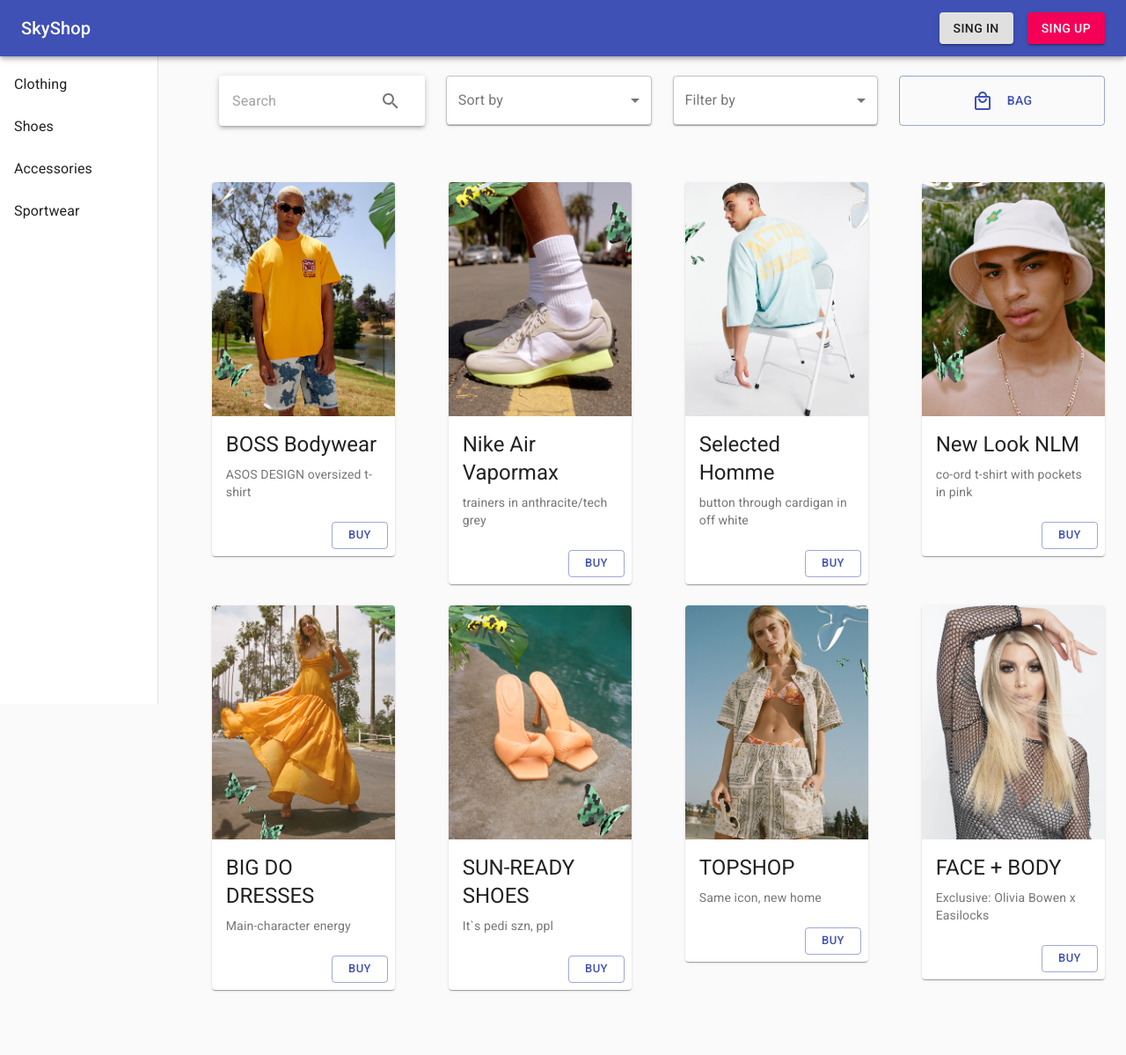
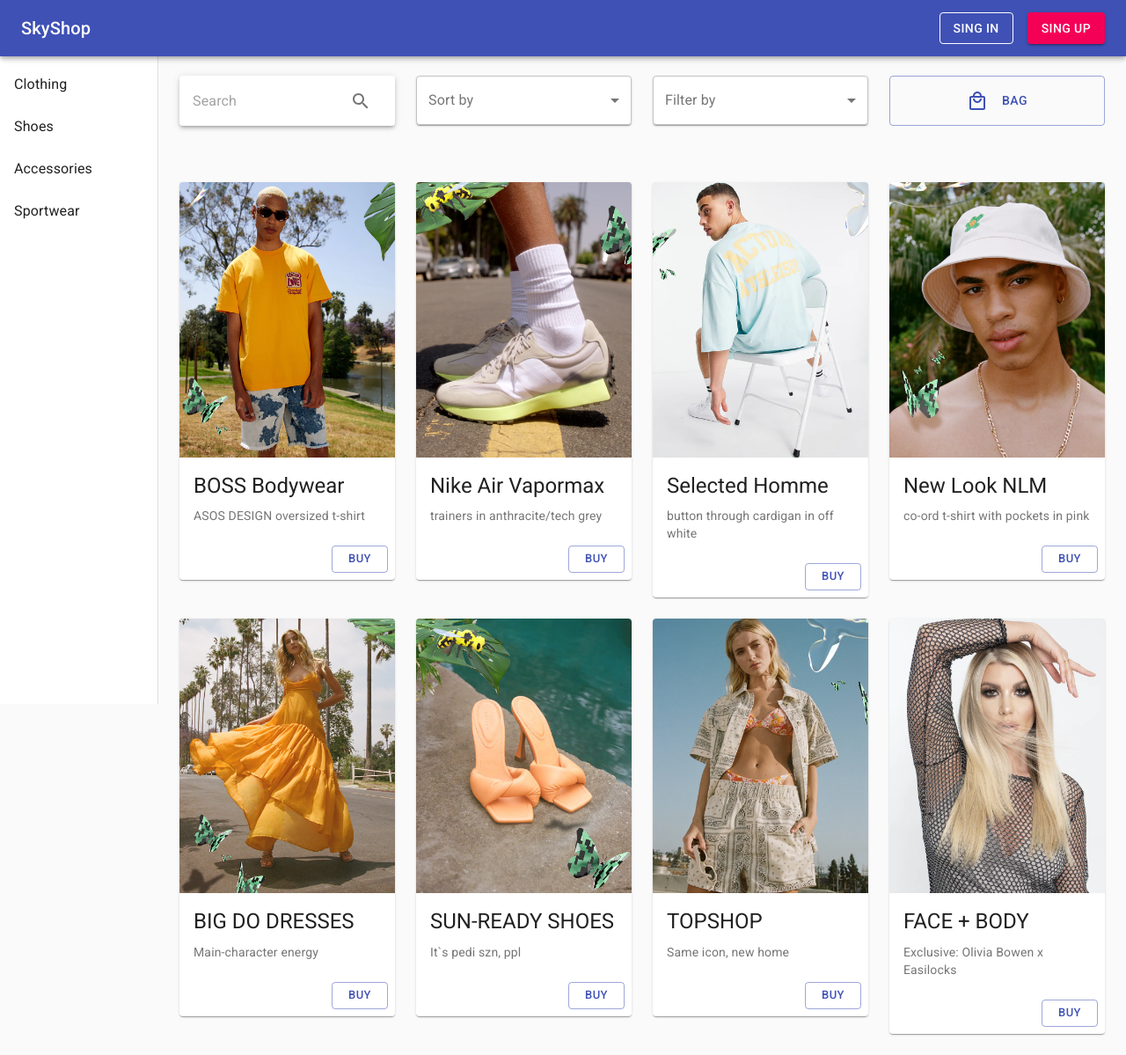
Before and after one commit to vlad9699/SkyShop, a React (Create React App) app: page / in a window 1280 px wide. Shown: the whole page at 88% size. Before the commit the page ends 1149 px from the top, so only its background shows below. Built offline with nearby package versions, Linux system fonts and the light colour scheme; the HTML template or start-up script is replaced by a standard one.

Commit message:
fix style

```diff
--- a/src/App.jsx
+++ b/src/App.jsx
@@ -91,12 +91,6 @@
       [theme.breakpoints.down('xs')]: {
          maxWidth: 'none',
       },
-      [theme.breakpoints.up('sm')]: {
-         marginLeft: '5%',
-      },
-      [theme.breakpoints.up('md')]: {
-         marginLeft: '15%',
-      },
    },
    buyBtn: {
       justifyContent: 'flex-end',
@@ -122,13 +116,8 @@
    },
    containerForm: {
       marginTop: '50px',
-      paddingLeft: 45,
       [theme.breakpoints.down('xs')]: {
          marginTop: 0,
-         paddingLeft: 0,
-      },
-      [theme.breakpoints.down('sm')]: {
-         paddingLeft: 0,
       },
    },
    selectContainer: {
@@ -252,7 +241,7 @@
                </Grid>
                <Toolbar />
                <Grid justify='space-around' container spacing={3}>
-                  <Grid item xs={12} sm={6} lg={3}>
+                  <Grid item xs={12} sm={6} md={4} lg={3}>
                      <Card className={classes.cardWidth}>
                         <CardActionArea>
                            <CardMedia
@@ -289,7 +278,7 @@
                         </CardActions>
                      </Card>
                   </Grid>
-                  <Grid item xs={12} sm={6} lg={3}>
+                  <Grid item xs={12} sm={6} md={4} lg={3}>
                      <Card className={classes.cardWidth}>
                         <CardActionArea>
                            <CardMedia
@@ -326,7 +315,7 @@
                         </CardActions>
                      </Card>
                   </Grid>
-                  <Grid item xs={12} sm={6} lg={3}>
+                  <Grid item xs={12} sm={6} md={4} lg={3}>
                      <Card className={classes.cardWidth}>
                         <CardActionArea>
                            <CardMedia
@@ -363,7 +352,7 @@
                         </CardActions>
                      </Card>
                   </Grid>
-                  <Grid item xs={12} sm={6} lg={3}>
+                  <Grid item xs={12} sm={6} md={4} lg={3}>
                      <Card className={classes.cardWidth}>
                         <CardActionArea>
                            <CardMedia
@@ -400,7 +389,7 @@
                         </CardActions>
                      </Card>
                   </Grid>
-                  <Grid item xs={12} sm={6} lg={3}>
+                  <Grid item xs={12} sm={6} md={4} lg={3}>
                      <Card className={classes.cardWidth}>
                         <CardActionArea>
                            <CardMedia
@@ -437,7 +426,7 @@
                         </CardActions>
                      </Card>
                   </Grid>
-                  <Grid item xs={12} sm={6} lg={3}>
+                  <Grid item xs={12} sm={6} md={4} lg={3}>
                      <Card className={classes.cardWidth}>
                         <CardActionArea>
                            <CardMedia
@@ -474,7 +463,7 @@
                         </CardActions>
                      </Card>
                   </Grid>
-                  <Grid item xs={12} sm={6} lg={3}>
+                  <Grid item xs={12} sm={6} md={4} lg={3}>
                      <Card className={classes.cardWidth}>
                         <CardActionArea>
                            <CardMedia
@@ -511,7 +500,7 @@
                         </CardActions>
                      </Card>
                   </Grid>
-                  <Grid item xs={12} sm={6} lg={3}>
+                  <Grid item xs={12} sm={6} md={4} lg={3}>
                      <Card className={classes.cardWidth}>
                         <CardActionArea>
                            <CardMedia
--- a/src/components/modal/modalForLogIn/ModalFormForLogin.js
+++ b/src/components/modal/modalForLogIn/ModalFormForLogin.js
@@ -57,7 +57,7 @@
 
    return (
       <div>
-         <Button color='primery' variant='contained' onClick={handleOpen}>
+         <Button color='inherit' variant='outlined' onClick={handleOpen}>
             Sing In
          </Button>
          <Modal
```
Also changed, not shown: 1 other file (tests, documents, lock files or other folders).
